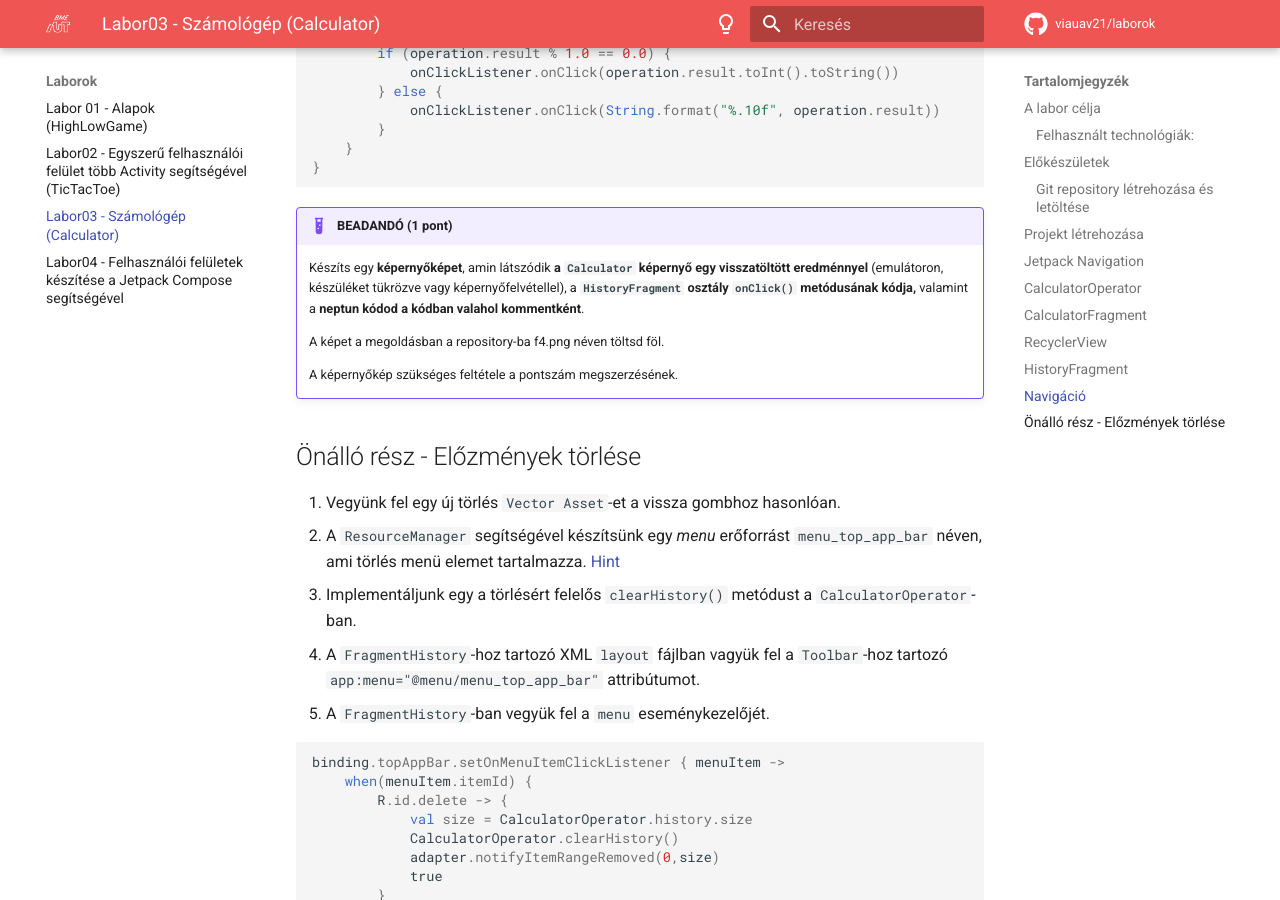
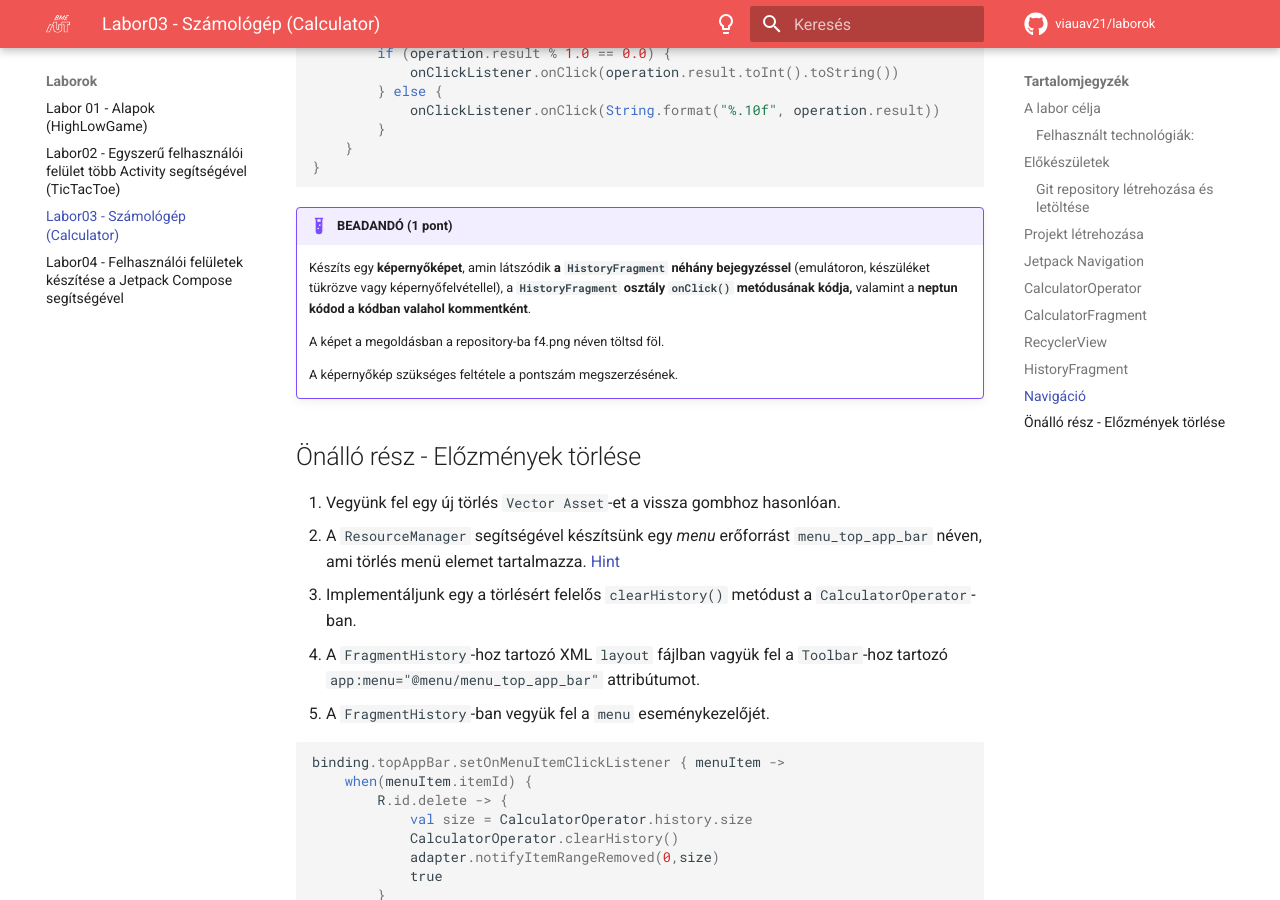
Before and after one commit to VIAUAV21/laborok, an MkDocs documentation site: the page built from docs/laborok/calculator/index.md, in a window 1280 px wide and 900 px high, scrolled down 25548 px. Built offline with MkDocs 1.6.1 and Material for MkDocs 9.7.7, drawn with Linux system fonts in a browser that asks for light colours; comment, search, counter and statistics services are not loaded.

Commit message:
Calculator labor f4 modification.

````diff
--- a/docs/laborok/calculator/index.md
+++ b/docs/laborok/calculator/index.md
@@ -1240,7 +1240,7 @@
 ```
 
 !!!example "BEADANDÓ (1 pont)"
-	Készíts egy **képernyőképet**, amin látszódik **a `Calculator` képernyő egy visszatöltött eredménnyel** (emulátoron, készüléket tükrözve vagy képernyőfelvétellel), a **`HistoryFragment` osztály `onClick()` metódusának kódja,** valamint a **neptun kódod a kódban valahol kommentként**.
+	Készíts egy **képernyőképet**, amin látszódik **a `HistoryFragment` néhány bejegyzéssel** (emulátoron, készüléket tükrözve vagy képernyőfelvétellel), a **`HistoryFragment` osztály `onClick()` metódusának kódja,** valamint a **neptun kódod a kódban valahol kommentként**.
 
 	A képet a megoldásban a repository-ba f4.png néven töltsd föl.
 
````
